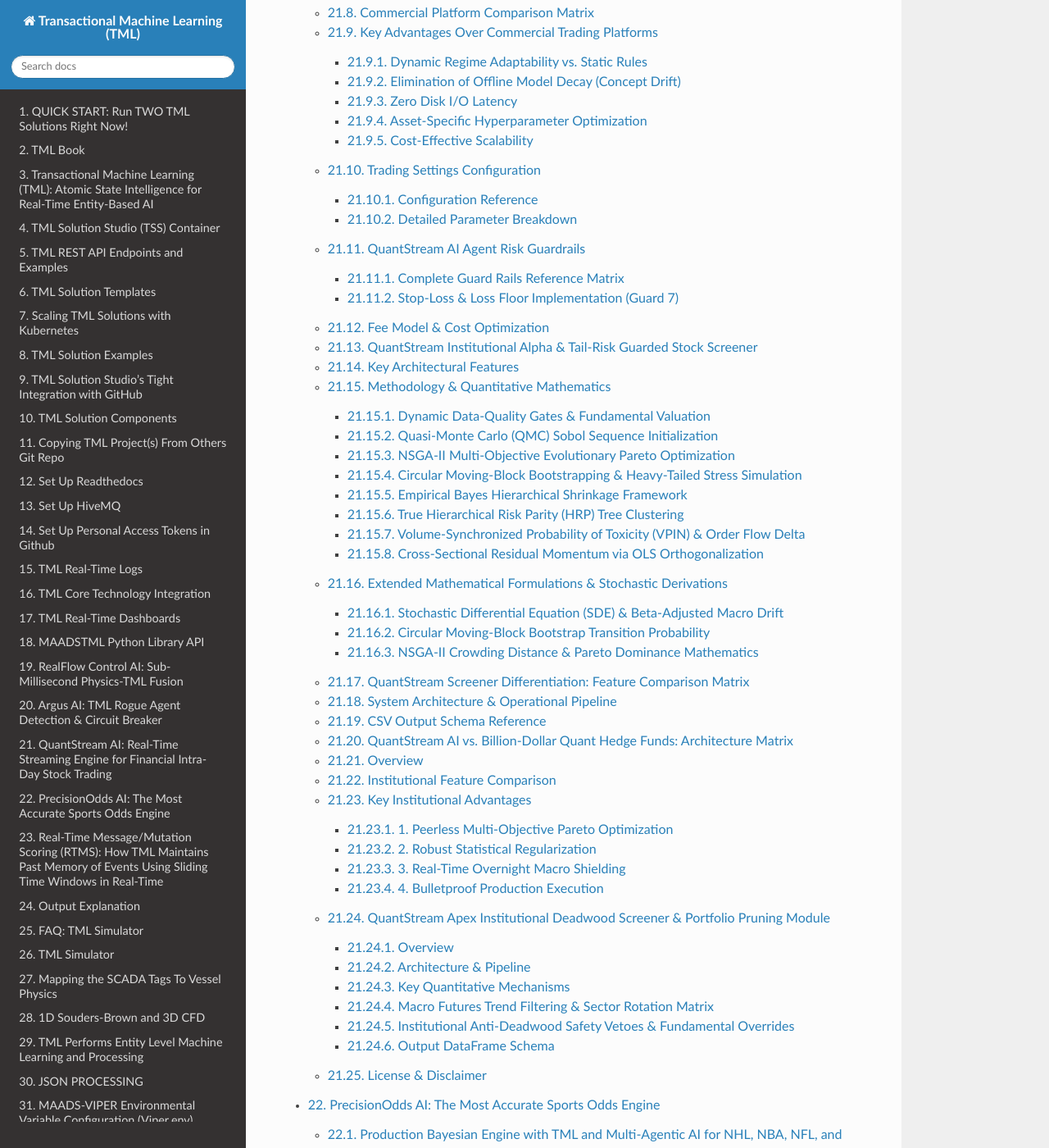
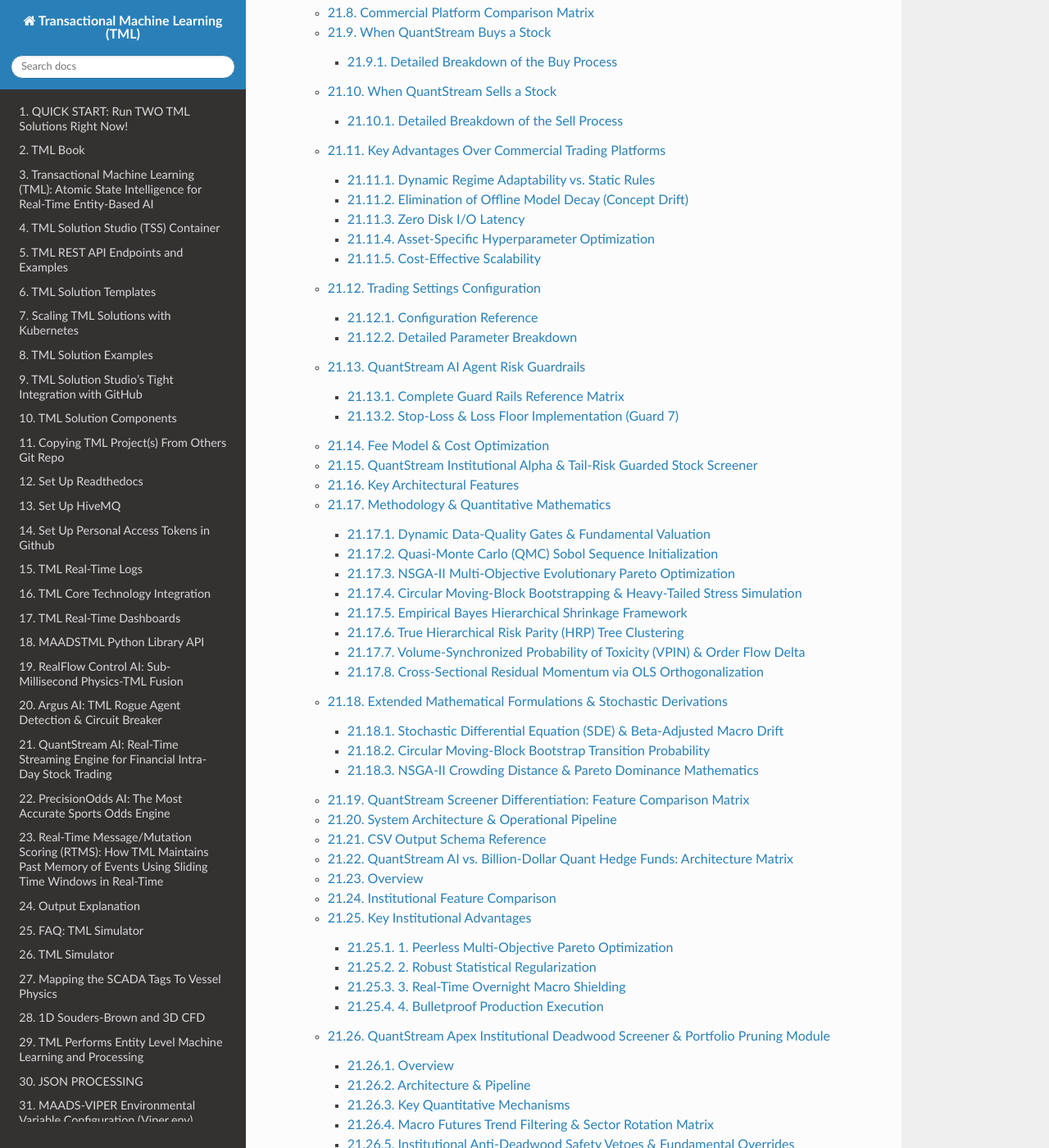
Before and after one commit to smaurice101/readthedocs, a Sphinx documentation site: the page built from docs/source/index.rst, in a window 1280 px wide and 1400 px high, scrolled down 14016 px. Shown: the whole window at 82% size. Built offline with Sphinx 7.4.7 and the Read the Docs theme 3.1.0, drawn with Linux system fonts in a browser that asks for light colours; pages that are not in the unit, such as notebooks, are missing from menus; some of the changed lines change nothing that is shown; some of the changed text lies outside the part shown.

Commit message:
Update quantstream.rst

```diff
--- a/docs/source/quantstream.rst
+++ b/docs/source/quantstream.rst
@@ -530,6 +530,88 @@
      - **Low ($$ Standard Cloud container)**
 
 ---
+
+When QuantStream Buys a Stock
+==============================
+
+.. figure:: qsbuy.png
+   :scale: 60%
+
+Detailed Breakdown of the Buy Process
+-------------------------------------
+
+**Screener Output Generation**
+
+- Before market open, the QuantStream stock screener outputs its top verified candidates into best_stock_candidates.csv, featuring their Gold Mine Alpha Ratings, volatility percentages, and modeled downside risk tiers.
+
+**TML Real-Time Prediction:**
+
+- The TML (Trading Machine Learning) inference engine scans incoming real-time ticks or quotes and calculates a dynamic probability score representing the likelihood of a successful trade entry.
+
+**Core Gating Checks:**
+
+- The execution loop verifies three non-negotiable conditions before proceeding:
+
+  - **Probability Gate:** $\text{TML Probability} > \text{min\_prediction\_probability}$
+
+  - **Uniqueness Gate:** The ticker is not already present in your active portfolio (open_positions).
+
+  - **Capacity Gate:** Adding the position will not breach max_open_positions.
+
+**Budget & Capital Allocation:**
+
+- The system checks available cash against tradebudget and targetnotionalpct to ensure sufficient capital is uncommitted.
+
+**Volatility- & Alpha-Adjusted Sizing:**
+
+- Instead of fixed sizing, the number of shares is dynamically scaled:
+
+  - **Volatility Adjustment:** Higher volatility scales position size down to maintain constant risk parity across holdings.
+
+  - **Alpha Scaling:** Higher Gold Mine Alpha Ratings or NSGA-II composite scores scale allocation up toward target notional limits.Order
+
+- Submission & Ledger Update:
+
+  - The order is routed (with optional limit orders configured via addlimitorder), and the position is officially added to the active book to be monitored by the Deadwood Pruning Screener.
+
+
+When QuantStream Sells a Stock
+==============================
+
+.. figure:: qssell.png
+   :scale: 60%
+
+Detailed Breakdown of the Sell Process
+---------------------------------------
+
+**Take-Profit Execution**
+
+- If a stock's price appreciates past your configured Take Profit % threshold relative to the entry price, the system immediately flags the position for liquidation to lock in gains.
+
+**Emergency Stop-Loss Trigger:**
+
+- If market volatility causes a severe adverse move where the price falls below Max Price Drop $\times 1.5$, the system bypasses holding windows and executes an immediate risk-off cut.
+
+**Hard Expiration (Max Days on Books):**
+
+- When an asset reaches its maximum allowed lifespan (maxdaysonbooks), safety vetoes are overridden and the position is pruned to free up capital for fresh screener candidates.
+
+**Minimum Holding & Loss Threshold (Max Pct Sell Loss):**
+
+- Once a position has cleared the initial trial window (min_dob), if its loss matches or exceeds Max Pct Sell Loss, the system cuts the trade to prevent further capital degradation.
+
+**Mid-Horizon Trailing Profit Protection:**
+
+- If a stock is mid-book (min_dob <= dob < max_dob) and has accumulated a solid profit (Current PnL > 2%), but begins giving back gains, the system evaluates if the give-back exceeds $0.5 \times \text{Current PnL}$. If it does, it secures the remaining profit before it turns into a loss.
+
+**Apex Deadwood Pruning Screener:**
+
+- For positions meeting minimum age criteria, the Apex Deadwood Screener evaluates residual momentum, return skewness, 20-day trailing trends, and institutional safety vetoes (such as in-profit buffers or volume accumulation) to confirm whether the position should be pruned.
+
+**Execution & Audit Logging:**
+
+- Validated sell orders are formatted into a structured liquidation dictionary for automated routing, and all decisions are logged to deadwood_audit_ledger.csv.
+
 
 Key Advantages Over Commercial Trading Platforms
 ===================================================
```
